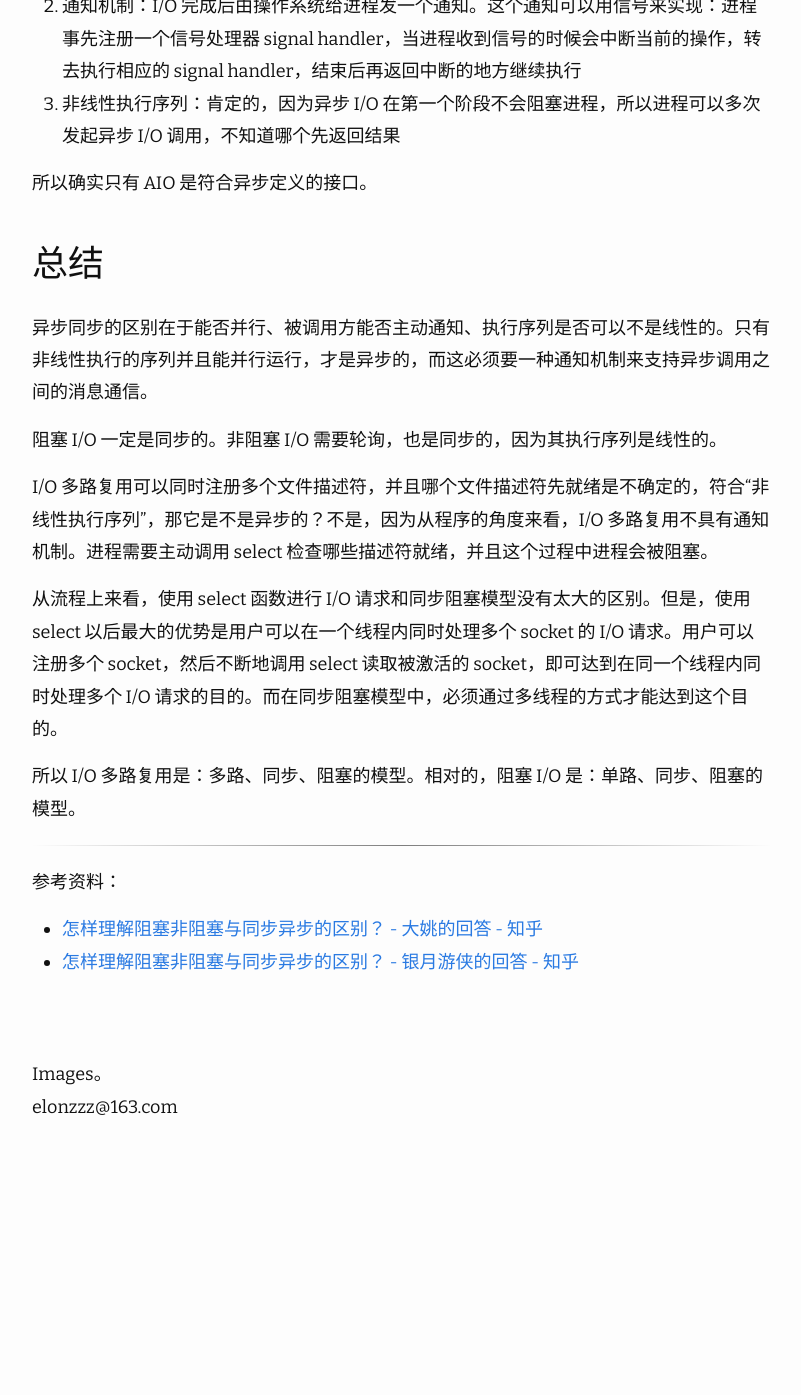
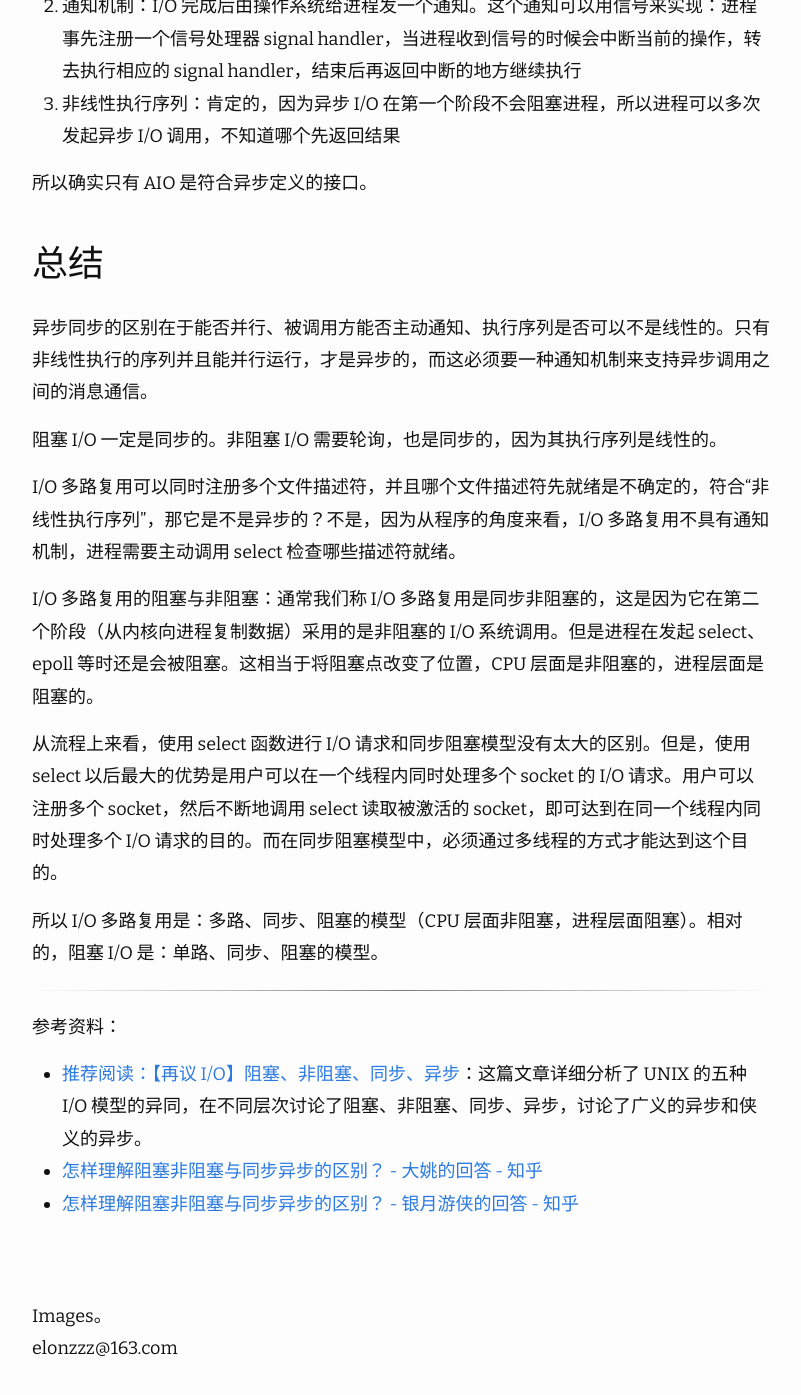
Before and after one commit to imageslr/blog, a Jekyll site: the page built from _posts/2019-11-15-block-non-blocking-sync-async.md, in a window 1280 px wide and 1400 px high, scrolled down 8150 px. Shown: the top 1395 px of the window, without its empty margins (238-1039 px from the left). Built offline with Jekyll 4.4.1, drawn with Linux system fonts in a browser that asks for light colours; nearby versions of some CDN libraries; before the commit the page ends 9308 px from its top, so only the background shows below that.

Commit message:
update post
Change-Id: Ifde34a455c482fc6e9c4d5048a37ffd997188f9b

```diff
--- a/_posts/2019-11-15-block-non-blocking-sync-async.md
+++ b/_posts/2019-11-15-block-non-blocking-sync-async.md
@@ -202,15 +202,18 @@ Unix 提供了 5 种 I/O 模型，除了上文讨论的阻塞 I/O、非阻塞 I/
 
 阻塞 I/O 一定是同步的。非阻塞 I/O 需要轮询，也是同步的，因为其执行序列是线性的。
 
-I/O 多路复用可以同时注册多个文件描述符，并且哪个文件描述符先就绪是不确定的，符合“非线性执行序列”，那它是不是异步的？不是，因为从程序的角度来看，I/O 多路复用不具有通知机制。进程需要主动调用 select 检查哪些描述符就绪，并且这个过程中进程会被阻塞。
+I/O 多路复用可以同时注册多个文件描述符，并且哪个文件描述符先就绪是不确定的，符合“非线性执行序列”，那它是不是异步的？不是，因为从程序的角度来看，I/O 多路复用不具有通知机制，进程需要主动调用 select 检查哪些描述符就绪。
+
+I/O 多路复用的阻塞与非阻塞：通常我们称 I/O 多路复用是同步非阻塞的，这是因为它在第二个阶段（从内核向进程复制数据）采用的是非阻塞的 I/O 系统调用。但是进程在发起 select、epoll 等时还是会被阻塞。这相当于将阻塞点改变了位置，CPU 层面是非阻塞的，进程层面是阻塞的。
 
 从流程上来看，使用 select 函数进行 I/O 请求和同步阻塞模型没有太大的区别。但是，使用 select 以后最大的优势是用户可以在一个线程内同时处理多个 socket 的 I/O 请求。用户可以注册多个 socket，然后不断地调用 select 读取被激活的 socket，即可达到在同一个线程内同时处理多个 I/O 请求的目的。而在同步阻塞模型中，必须通过多线程的方式才能达到这个目的。
 
-所以 I/O 多路复用是：多路、同步、阻塞的模型。相对的，阻塞 I/O 是：单路、同步、阻塞的模型。
+所以 I/O 多路复用是：多路、同步、阻塞的模型（CPU 层面非阻塞，进程层面阻塞）。相对的，阻塞 I/O 是：单路、同步、阻塞的模型。
 
 ---
 
 参考资料：
 
+- [推荐阅读：【再议 I/O】阻塞、非阻塞、同步、异步](https://www.jianshu.com/p/b9a25358e3ff)：这篇文章详细分析了 UNIX 的五种 I/O 模型的异同，在不同层次讨论了阻塞、非阻塞、同步、异步，讨论了广义的异步和侠义的异步。
 - [怎样理解阻塞非阻塞与同步异步的区别？ - 大姚的回答 - 知乎](https://www.zhihu.com/question/19732473/answer/26101328)
 - [怎样理解阻塞非阻塞与同步异步的区别？ - 银月游侠的回答 - 知乎](https://www.zhihu.com/question/19732473/answer/88599695)
```
